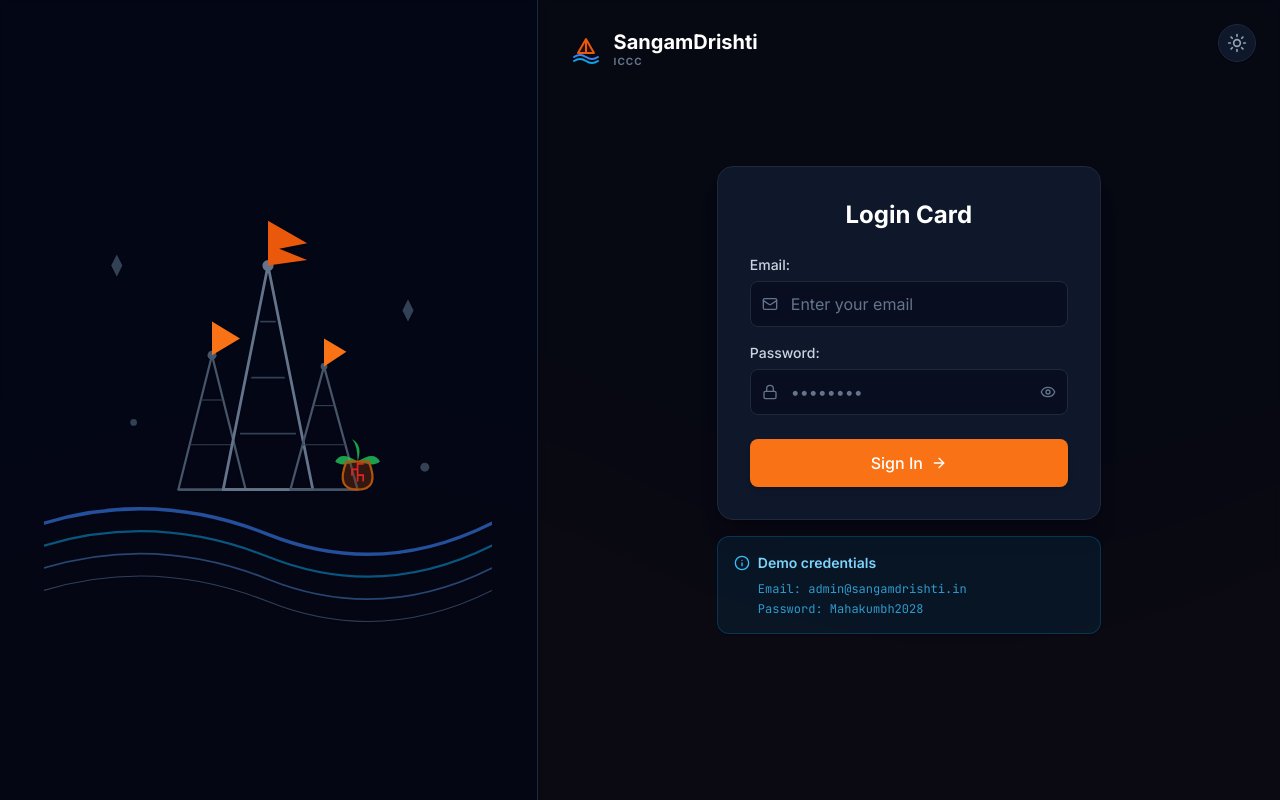
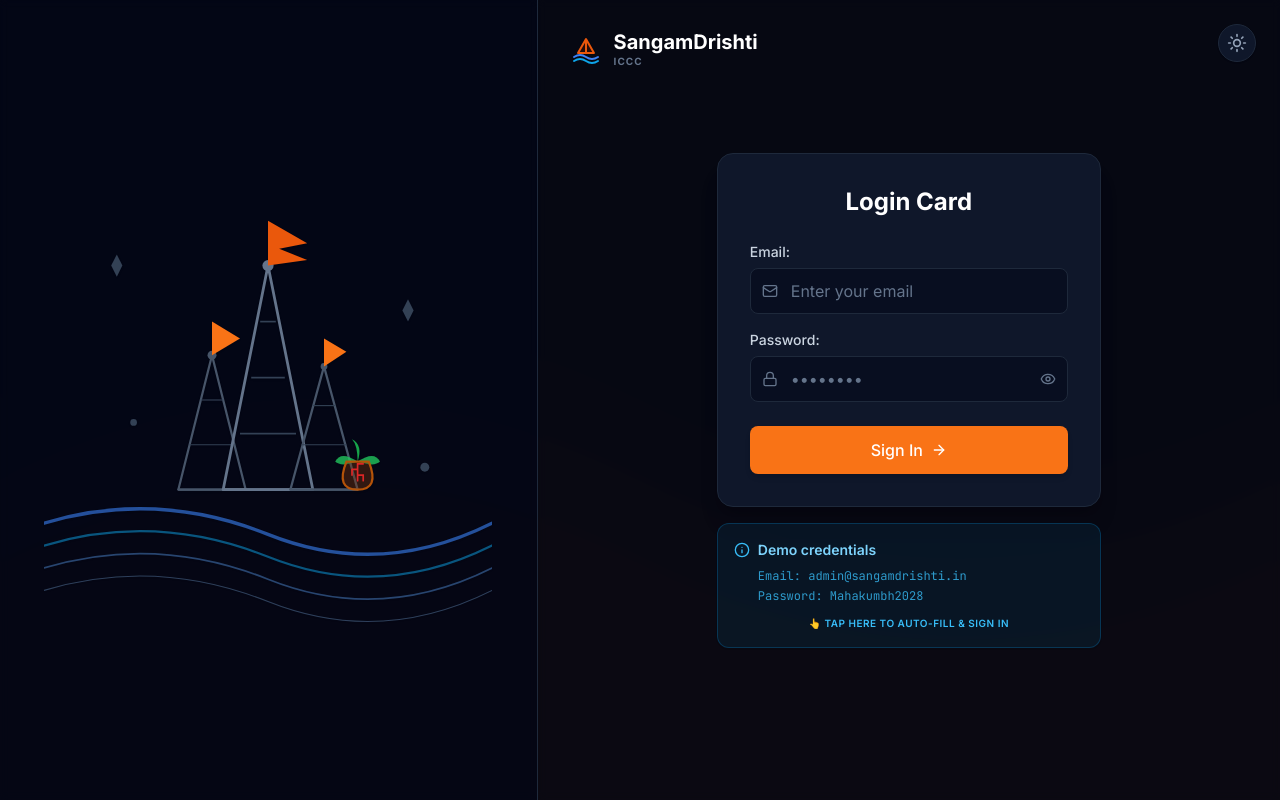
Before and after one commit to okayniti/Sangam-Drishti, a React (Vite) app in the folder frontend/: page / in a window 1280 px wide. Built offline with nearby package versions, Linux system fonts and the light colour scheme; no server answers.

Commit message:
Enlarge header branding and add auto-fill hint to demo credentials

```diff
--- a/frontend/src/components/Login.jsx
+++ b/frontend/src/components/Login.jsx
@@ -209,7 +209,7 @@ export default function Login({ onLogin, isDarkMode, setIsDarkMode }) {
           {/* Bottom Demo Account Accent Container */}
           <div
             onClick={handleDemoFill}
-            className="cursor-pointer bg-sky-50 dark:bg-sky-900/20 border border-sky-200 dark:border-sky-800/50 text-sky-900 dark:text-sky-300 rounded-xl p-4 mt-4 transition-all hover:bg-sky-100 dark:hover:bg-sky-900/40 hover:border-sky-300 dark:hover:border-sky-700 shadow-sm flex flex-col"
+            className="cursor-pointer bg-sky-50 dark:bg-sky-900/20 border border-sky-200 dark:border-sky-800/50 text-sky-900 dark:text-sky-300 rounded-xl p-4 mt-4 transition-all hover:bg-sky-100 dark:hover:bg-sky-900/40 hover:border-sky-300 dark:hover:border-sky-700 shadow-sm flex flex-col group"
           >
             <div className="flex items-center gap-2 mb-2">
               <Info className="w-4 h-4 text-sky-600 dark:text-sky-400" />
@@ -218,6 +218,9 @@ export default function Login({ onLogin, isDarkMode, setIsDarkMode }) {
             <div className="text-xs font-mono text-sky-700 dark:text-sky-400/80 space-y-1 ml-6">
               <div>Email: admin@sangamdrishti.in</div>
               <div>Password: Mahakumbh2028</div>
+            </div>
+            <div className="mt-3 text-[10px] font-semibold text-sky-500 dark:text-sky-400 uppercase tracking-wider text-center group-hover:text-sky-600 dark:group-hover:text-sky-300 transition-colors">
+              👆 Tap here to auto-fill & sign in
             </div>
           </div>
 
```
